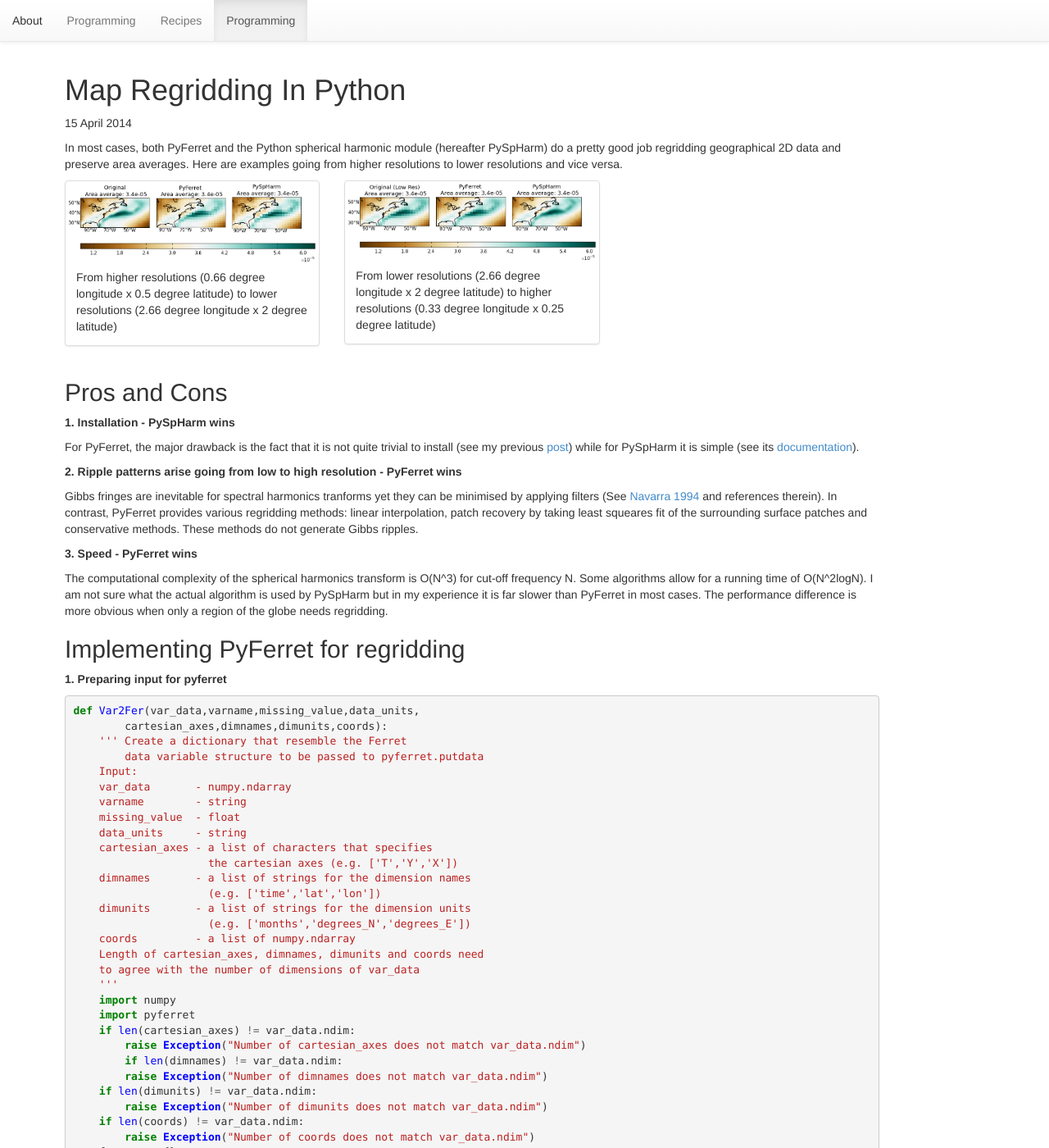
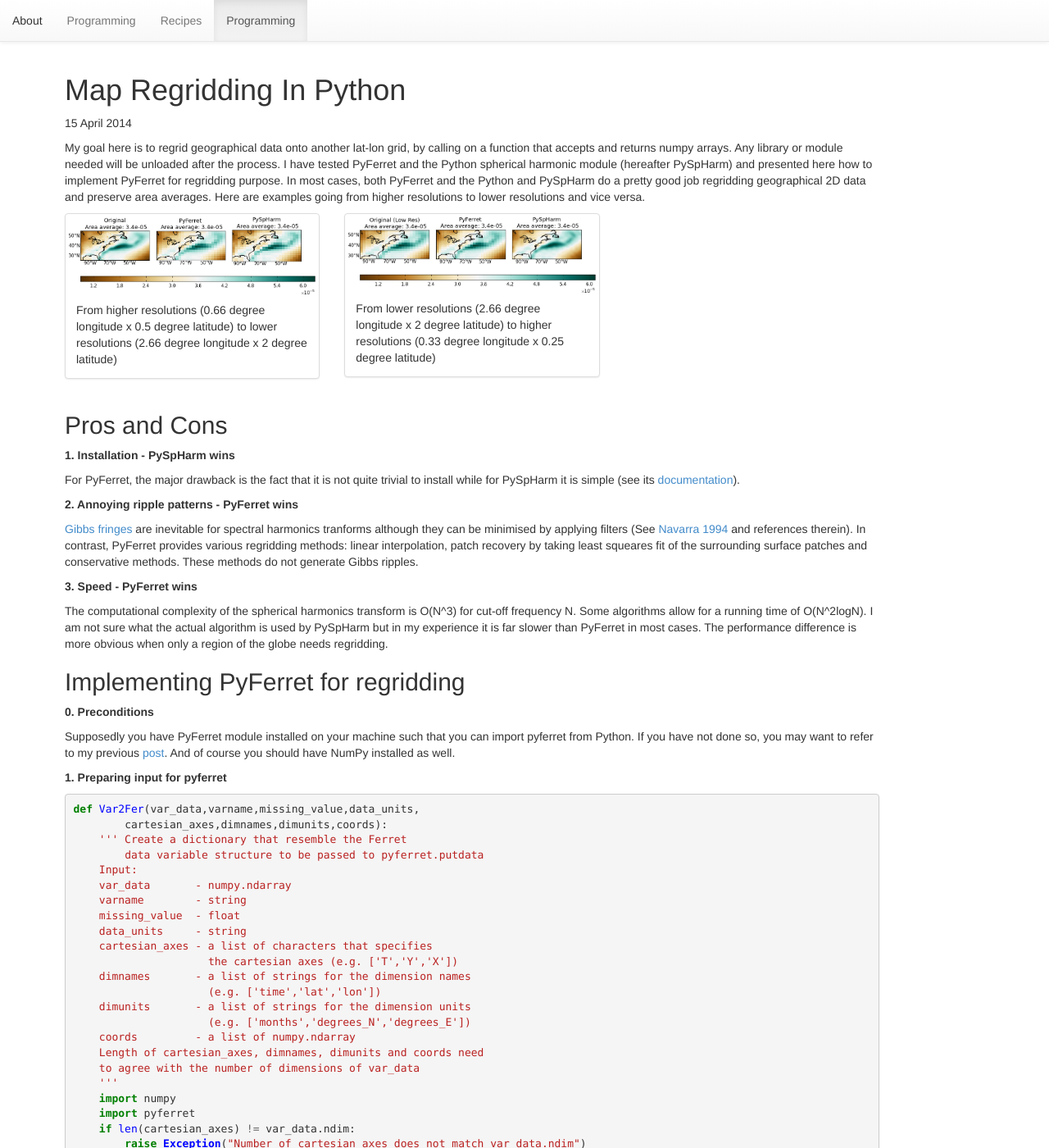
Before and after one commit to kitchoi/kitchoi.github.io, a Jekyll site: the page built from _posts/2014-04-15-Map-Regridding-in-Python.md, in a window 1280 px wide and 1400 px high. Shown: the whole window at 82% size. Built offline with Jekyll 4.4.1, drawn with Linux system fonts in a browser that asks for light colours; Markdown is read by kramdown in place of the engine named in the settings.

Commit message:
Changed some of the content of a post

```diff
--- a/_posts/2014-04-15-Map-Regridding-in-Python.md
+++ b/_posts/2014-04-15-Map-Regridding-in-Python.md
@@ -3,7 +3,7 @@ layout: post
 category: programming
 ---
 
-<!--start-excerpt-->In most cases, both PyFerret and the Python spherical harmonic module (hereafter PySpHarm) do a pretty good job regridding geographical 2D data and preserve area averages.  Here are examples going from higher resolutions to lower resolutions and vice versa. <!--end-excerpt-->
+<!--start-excerpt-->My goal here is to regrid geographical data onto another lat-lon grid, by calling on a function that accepts and returns numpy arrays.  Any library or module needed will be unloaded after the process.  I have tested PyFerret and the Python spherical harmonic module (hereafter PySpHarm) and presented here how to implement PyFerret for regridding purpose. <!--end-excerpt-->  In most cases, both PyFerret and the Python and PySpHarm do a pretty good job regridding geographical 2D data and preserve area averages.  Here are examples going from higher resolutions to lower resolutions and vice versa.
 
 <div class="row">
   <div class="col-sm-6 col-md-4">
@@ -29,11 +29,11 @@ Pros and Cons
 
 **1. Installation - PySpHarm wins**
 
-For PyFerret, the major drawback is the fact that it is not quite trivial to install (see my previous [post]({% post_url 2014-04-13-Installing-and-Building-PyFerret %})) while for PySpHarm it is simple (see its [documentation](http://pyspharm.googlecode.com/svn/trunk/html/index.html)).
+For PyFerret, the major drawback is the fact that it is not quite trivial to install while for PySpHarm it is simple (see its [documentation](http://pyspharm.googlecode.com/svn/trunk/html/index.html)).
 
-**2. Ripple patterns arise going from low to high resolution - PyFerret wins**
+**2. Annoying ripple patterns  - PyFerret wins**
 
-Gibbs fringes are inevitable for spectral harmonics tranforms yet they can be minimised by applying filters (See [Navarra 1994](http://journals.ametsoc.org/doi/abs/10.1175/1520-0442%281994%29007%3C1169%3AROTGOI%3E2.0.CO%3B2) and references therein).  In contrast, PyFerret provides various regridding methods: linear interpolation, patch recovery by taking least squeares fit of the surrounding surface patches and conservative methods.  These methods do not generate Gibbs ripples.
+[Gibbs fringes](http://en.wikipedia.org/wiki/Gibbs_phenomenon) are inevitable for spectral harmonics tranforms although they can be minimised by applying filters (See [Navarra 1994](http://journals.ametsoc.org/doi/abs/10.1175/1520-0442%281994%29007%3C1169%3AROTGOI%3E2.0.CO%3B2) and references therein).  In contrast, PyFerret provides various regridding methods: linear interpolation, patch recovery by taking least squeares fit of the surrounding surface patches and conservative methods.  These methods do not generate Gibbs ripples.
 
 **3. Speed - PyFerret wins**
 
@@ -42,6 +42,10 @@ The computational complexity of the spherical harmonics transform is O(N^3) for
 
 Implementing PyFerret for regridding
 ---
+
+**0. Preconditions**
+
+Supposedly you have PyFerret module installed on your machine such that you can import pyferret from Python.  If you have not done so, you may want to refer to my previous [post]({% post_url 2014-04-13-Installing-and-Building-PyFerret %}).  And of course you should have NumPy installed as well.
 
 **1. Preparing input for pyferret**
 
```
